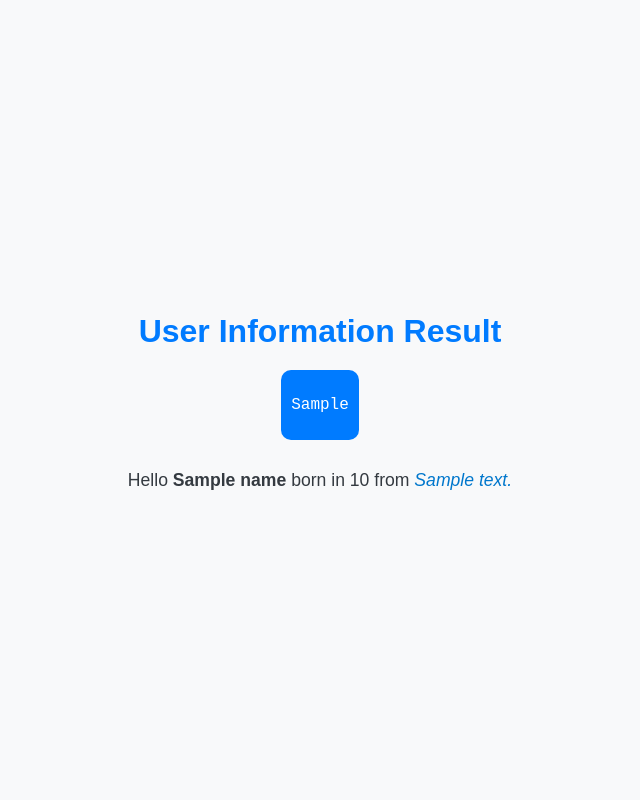
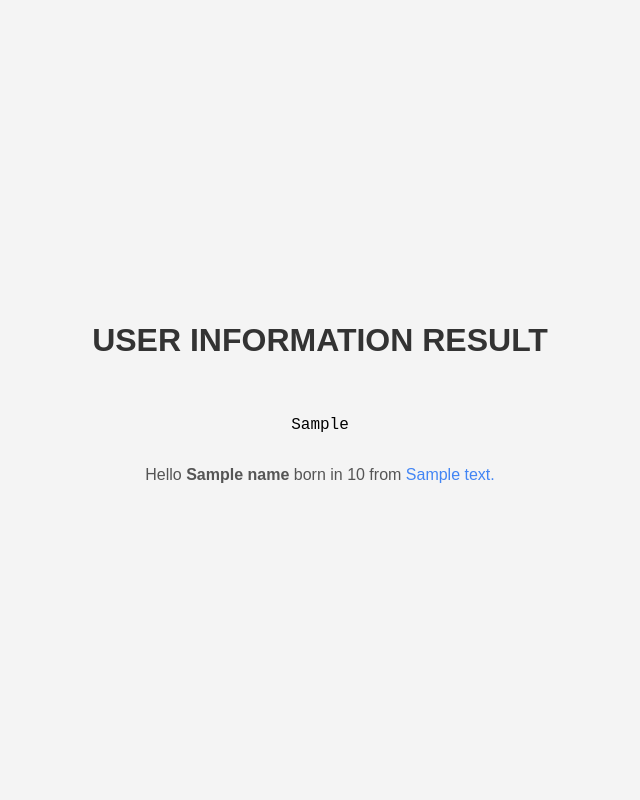
Before and after one commit to DavidBatoDev/PLD_ACT2, a Flask app: template templates/result.html in a window 1280 px wide. Shown: the whole page, without its empty margins (320-960 px from the left). Run offline with Flask 3, Linux system fonts and the light colour scheme; the template is opened without the code that fills it: most values are stand-ins (such as "Sample title", 1, 10 or a date in 2020).

Commit message:
Improve animations and design

```diff
--- /dev/null
+++ b/templates/result.css
@@ -0,0 +1,102 @@
+/* result.css */
+
+body {
+    font-family: 'Arial', sans-serif;
+    background-color: #f4f4f4;
+    margin: 0;
+    padding: 0;
+    display: flex;
+    flex-direction: column;
+    justify-content: center;
+    align-items: center;
+    height: 100vh;
+  }
+
+  h1 {
+    text-align: center;
+    color: #333;
+    text-transform: uppercase;
+  }
+
+  div {
+    display: flex;
+    flex-direction: column;
+    justify-content: center;
+    align-items: center;
+    text-align: center;
+    margin-top: 20px;
+  }
+
+  pre {
+    font-family: 'Courier New', monospace;
+    white-space: pre-wrap;
+  }
+
+  p {
+    text-align: center;
+    color: #555;
+  }
+
+  a {
+    color: #4285f4;
+    text-decoration: none;
+    transition: color 0.3s ease;
+  }
+
+  a:hover {
+    color: #1967d2;
+  }
+
+  h1 {
+    animation: fadeInUp 1s ease;
+  }
+
+  pre {
+    animation: bounceIn 1s ease;
+  }
+
+  p {
+    text-align: center;
+    color: #555;
+    overflow: hidden;
+    white-space: nowrap;
+    animation: typing 2s steps(40, end);
+  }
+
+  @keyframes fadeInUp {
+    from {
+      opacity: 0;
+      transform: translateY(-50px);
+    }
+    to {
+      opacity: 1;
+      transform: translateY(0);
+    }
+  }
+
+  @keyframes bounceIn {
+    from {
+      transform: scale(0);
+    }
+    to {
+      transform: scale(1);
+    }
+  }
+
+  @keyframes fadeIn {
+    from {
+      opacity: 0;
+    }
+    to {
+      opacity: 1;
+    }
+  }
+
+  @keyframes typing {
+    from {
+      width: 0;
+    }
+    to {
+      width: 100%;
+    }
+  }
--- a/templates/result.html
+++ b/templates/result.html
@@ -4,54 +4,7 @@
     <meta charset="UTF-8" />
     <meta name="viewport" content="width=device-width, initial-scale=1.0" />
     <title>User Information Result</title>
-    <style>
-      body {
-        font-family: "Arial", sans-serif;
-        background-color: #f8f9fa;
-        color: #343a40;
-        margin: 0;
-        display: flex;
-        flex-direction: column;
-        align-items: center;
-        justify-content: center;
-        height: 100vh;
-      }
-
-      h1 {
-        font-size: 2em;
-        color: #007bff;
-        margin-bottom: 20px;
-      }
-
-      pre {
-        color: white;
-        font-family: "Courier New", monospace;
-        white-space: pre-wrap;
-      }
-
-      p {
-        margin-top: 30px;
-        font-size: 1.1em;
-      }
-
-      div {
-        padding: 10px;
-        background-color: #007bff;
-        border-radius: 10px;
-      }
-
-      a {
-        color: #0077cc;
-        font-style: italic;
-        text-decoration: none;
-      }
-
-      @media (max-width: 600px) {
-        body {
-          padding: 20px;
-        }
-      }
-    </style>
+    <link rel="stylesheet" href="./result.css" />
   </head>
   <body>
     <h1>User Information Result</h1>
```
